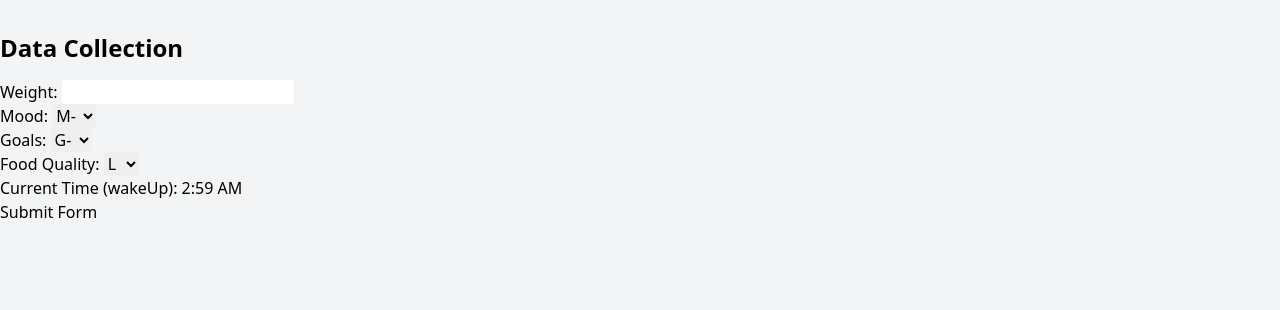
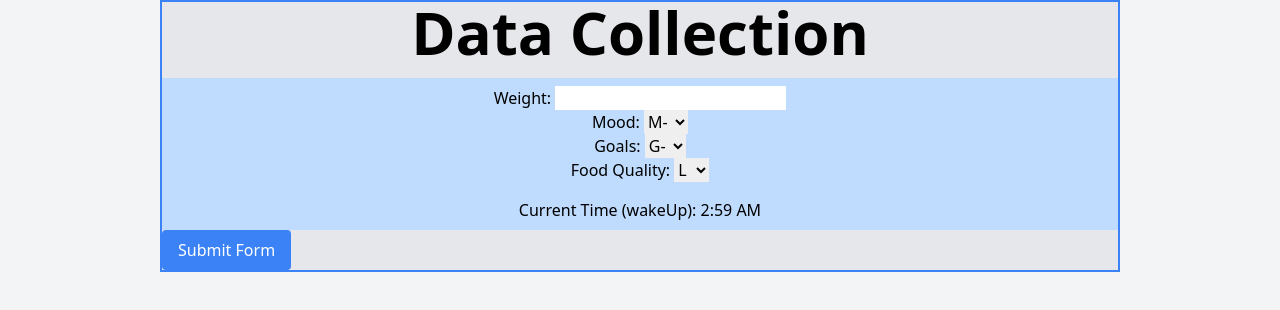
Before and after one commit to gato365/gato365-stability, a website: page public/index.html in a window 1280 px wide. Drawn offline with nearby package versions, Linux system fonts and the light colour scheme.

Commit message:
Added more visual of html

```diff
--- a/public/index.html
+++ b/public/index.html
@@ -9,13 +9,13 @@
 </head>
 
 <body class="bg-gray-100">
-    <div class="container mx-auto mt-8">
-        <h1 class="text-2xl font-bold mb-4">Data Collection</h1>
-        <form id="data-form">
+    <div class="container mx-auto w-3/4 bg-gray-200 border-2 border-blue-500">
+        <h1 class="text-6xl font-bold mb-4 text-center">Data Collection</h1>
+        <form id="data-form" class="w-full px-4 py-2 bg-blue-200 text-center">
             <!-- Conditional form inputs will be added here -->
         </form>
-        <div id="current-time"></div>
-        <button id="submit-form-button">Submit Form</button>
+        <div id="current-time" class="w-full px-4 py-2 bg-blue-200 text-center"></div>
+        <button id="submit-form-button" class="px-4 py-2 bg-blue-500 text-white rounded hover:bg-blue-600">Submit Form</button>
     </div>
     <script src="app.js"></script>
 </body>
```
